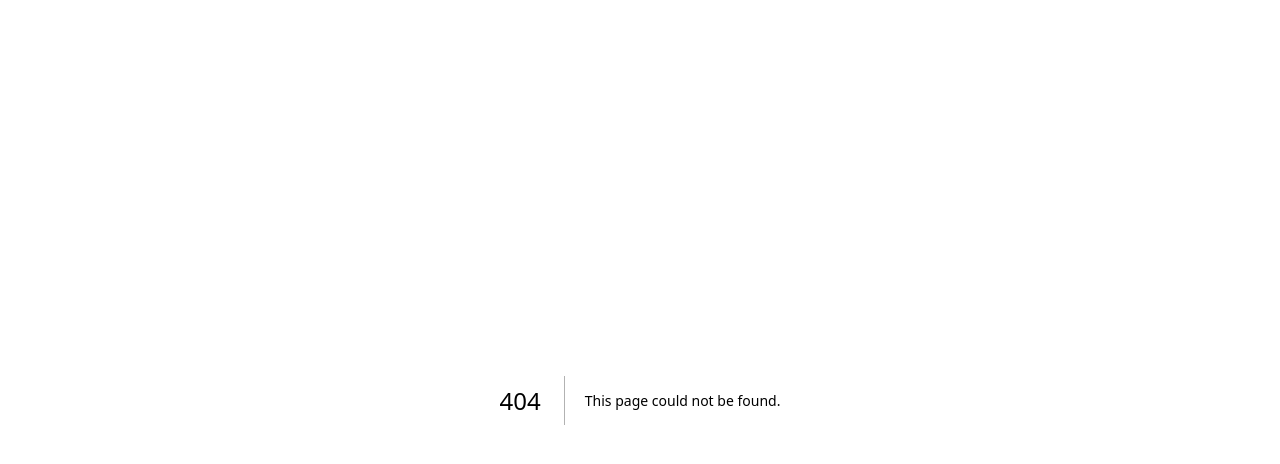
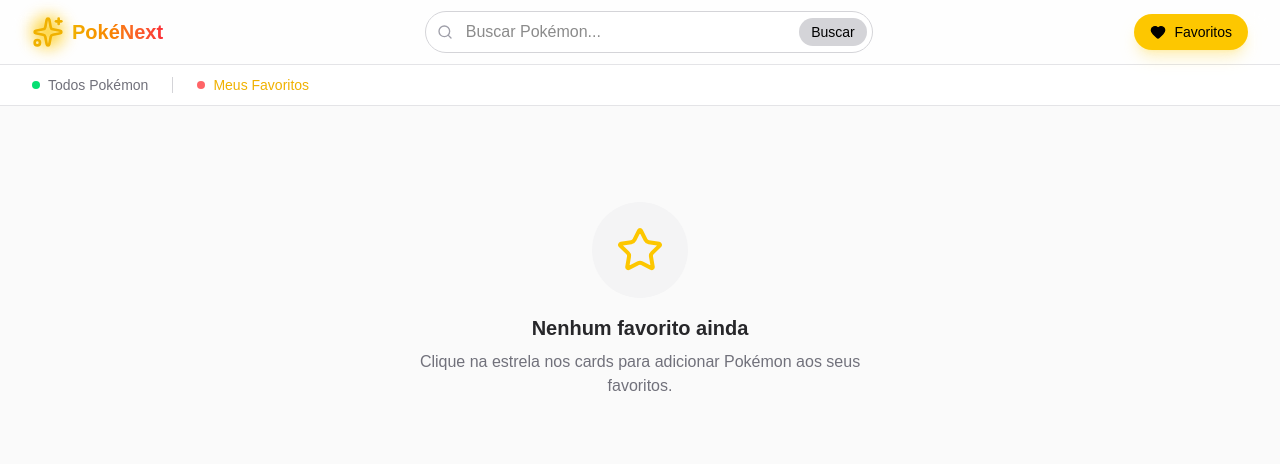
Before and after one commit to Joaorocha07/pokenext, a Next.js app: page /favoritos in a window 1280 px wide. Before the commit this address had no page. Shown: the top 464 px of the page. Built offline with nearby package versions, Linux system fonts and the light colour scheme.

Commit message:
feat(favoritos): Tela de favoritos criado

```diff
--- /dev/null
+++ b/app/favoritos/components/FavoritesGrid.tsx
@@ -0,0 +1,72 @@
+'use client'
+import { useEffect, useState } from 'react'
+
+import { Pokemon } from '@/services/pokeapi/types'
+
+import { useFavorites } from '@/hooks/pokemon/useFavorites'
+
+import { pokemonService } from '@/services/pokeapi/pokemonService'
+
+import { PokemonCard } from '@/app/pokemon/components/PokemonCard'
+
+import { LoadingSpinner } from '@/app/pokemon/components/LoadingSpinner'
+
+export function FavoritesGrid() {
+  const { favorites, isLoaded } = useFavorites()
+  const [pokemons, setPokemons] = useState<Pokemon[]>([])
+  const [loading, setLoading] = useState(true)
+
+  useEffect(() => {
+    async function loadFavorites() {
+      if (!isLoaded) return
+
+      if (favorites.length === 0) {
+        setPokemons([])
+        setLoading(false)
+
+        return
+      }
+
+      setLoading(true)
+      try {
+        const promises = favorites.map((
+            id) => pokemonService.getByIdOrName(String(id)
+        ))
+        const results = await Promise.all(promises)
+
+        setPokemons(results)
+      } catch (error) {
+        console.error('Erro ao carregar favoritos:', error)
+      } finally {
+        setLoading(false)
+      }
+    }
+
+    loadFavorites()
+  }, [favorites, isLoaded])
+
+  const handleRemove = () => {
+    setPokemons((prev) => [...prev])
+  }
+
+  if (!isLoaded || loading) {
+    return <LoadingSpinner />
+  }
+
+  if (pokemons.length === 0) {
+    return null
+  }
+
+  return (
+    <div className="grid grid-cols-1 sm:grid-cols-2 md:grid-cols-3 lg:grid-cols-4 gap-6 max-w-7xl mx-auto px-4 sm:px-6 lg:px-8">
+      {pokemons.map((pokemon) => (
+        <PokemonCard
+          key={pokemon.id}
+          pokemon={pokemon}
+          showRemoveButton
+          onRemove={handleRemove}
+        />
+      ))}
+    </div>
+  )
+}
--- /dev/null
+++ b/app/favoritos/layout.tsx
@@ -0,0 +1,18 @@
+import type { Metadata } from 'next'
+
+export const metadata: Metadata = {
+  title: 'Pokémon - PokéNext',
+  description: 'Explore o mundo Pokémon',
+}
+
+export default function FavoritosLayout({
+  children,
+}: Readonly<{
+  children: React.ReactNode
+}>) {
+  return (
+    <div className="min-h-screen bg-zinc-50 dark:bg-black">
+      {children}
+    </div>
+  )
+}
--- /dev/null
+++ b/app/favoritos/page.tsx
@@ -0,0 +1,161 @@
+/* eslint-disable react-hooks/set-state-in-effect */
+'use client'
+import { useCallback, useEffect, useState } from 'react'
+
+import { Pokemon } from '@/services/pokeapi/types'
+
+import { Header } from '../pokemon/components/Header'
+
+import { useFavorites } from '@/hooks/pokemon/useFavorites'
+
+import { EmptyState } from '../pokemon/components/EmptyState'
+
+import { PokemonCard } from '../pokemon/components/PokemonCard'
+
+import { pokemonService } from '@/services/pokeapi/pokemonService'
+
+import { LoadingSpinner } from '../pokemon/components/LoadingSpinner'
+
+export default function FavoritosPage() {
+  const { favorites, isLoaded } = useFavorites()
+
+  const [searchQuery, setSearchQuery] = useState('')
+  const [isSearching, setIsSearching] = useState(false)
+  const [error, setError] = useState<string | null>(null)
+  const [pokemons, setPokemons] = useState<Pokemon[]>([])
+
+  useEffect(() => {
+    if (!isLoaded) return
+
+    if (favorites.length === 0) {
+      setPokemons([])
+
+      return
+    }
+
+    setIsSearching(true)
+
+    const promises = favorites.map((id) =>
+      pokemonService.getByIdOrName(String(id))
+    )
+
+    Promise.all(promises)
+      .then((results) => {
+        setPokemons(results)
+      })
+      .catch(() => {
+        setError('Erro ao carregar favoritos')
+      })
+      .finally(() => {
+        setIsSearching(false)
+      })
+  }, [favorites, isLoaded])
+
+  const handleSearch = useCallback((query: string) => {
+    if (!query.trim()) {
+      setError(null)
+      setIsSearching(true)
+
+      Promise.all(favorites.map((
+        id) => pokemonService.getByIdOrName(String(id)))
+      )
+        .then((results) => {
+          setPokemons(results)
+        })
+        .catch(() => {
+          setError('Erro ao carregar favoritos')
+        })
+        .finally(() => {
+          setIsSearching(false)
+        })
+
+      return
+    }
+
+    setError(null)
+    setIsSearching(true)
+    setSearchQuery(query)
+
+    pokemonService
+      .getByIdOrName(query)
+      .then((pokemon) => {
+        if (favorites.includes(pokemon.id)) {
+          setPokemons([pokemon])
+        } else {
+          setPokemons([])
+          setError('not-favorite')
+        }
+      })
+      .catch(() => {
+        setPokemons([])
+        setError('not-found')
+      })
+      .finally(() => {
+        setIsSearching(false)
+      })
+  }, [favorites])
+
+  const handleRemoveFavorite = useCallback(() => {
+    setPokemons((prev) => [...prev])
+  }, [])
+
+  function renderContent() {
+    if (!isLoaded || isSearching) {
+      return <LoadingSpinner />
+    }
+
+    if (error === 'not-found') {
+      return <EmptyState type="not-found" />
+    }
+
+    if (error === 'not-favorite') {
+      return <EmptyState type="not-favorite" message="Este Pokémon não está nos seus favoritos" />
+    }
+
+    if (error) {
+      return <EmptyState type="error" message={error} />
+    }
+
+    if (pokemons.length === 0) {
+      return <EmptyState type="no-favorites" />
+    }
+
+    return (
+      <div className="grid grid-cols-1 sm:grid-cols-2 md:grid-cols-3 lg:grid-cols-4 gap-6">
+        {pokemons.map((pokemon) => (
+          <PokemonCard
+            key={pokemon.id}
+            pokemon={pokemon}
+            showRemoveButton
+            onRemove={handleRemoveFavorite}
+          />
+        ))}
+      </div>
+    )
+  }
+
+  return (
+    <div>
+      <Header
+        onSearch={handleSearch}
+        isLoading={isSearching}
+      />
+
+      <main className="pt-4 pb-12">
+        {!isSearching && pokemons.length > 0 && !error && (
+          <div className="max-w-7xl mx-auto px-4 sm:px-6 lg:px-8 mb-4">
+            <p className="text-sm text-zinc-500 dark:text-zinc-400">
+              {searchQuery
+                ? `Resultado para "${searchQuery}"`
+                : `${pokemons.length} Pokémon favorito${pokemons.length !== 1 ? 's' : ''}`}
+            </p>
+          </div>
+        )}
+
+        <div className="max-w-7xl mx-auto px-4 sm:px-6 lg:px-8">
+          {renderContent()}
+        </div>
+      </main>
+    </div>
+  )
+}
--- a/app/pokemon/components/EmptyState.tsx
+++ b/app/pokemon/components/EmptyState.tsx
@@ -1,7 +1,7 @@
-import { Frown, SearchX } from 'lucide-react'
+import { Frown, HeartCrack, SearchX, Star } from 'lucide-react'
 
 interface EmptyStateProps {
-  type: 'not-found' | 'no-results' | 'error'
+  type: 'not-found' | 'no-results' | 'error' | 'no-favorites' | 'not-favorite'
   message?: string
 }
 
@@ -25,6 +25,18 @@ export function EmptyState({ type, message }: EmptyStateProps) {
       description: message || 'Não foi possível carregar os Pokémon. Tente novamente mais tarde.',
       color: 'text-red-500',
     },
+    'no-favorites': {
+      icon: Star,
+      title: 'Nenhum favorito ainda',
+      description: message || 'Clique na estrela nos cards para adicionar Pokémon aos seus favoritos.',
+      color: 'text-yellow-400',
+    },
+    'not-favorite': {
+      icon: HeartCrack,
+      title: 'Não é um favorito',
+      description: message || 'Este Pokémon não está na sua lista de favoritos.',
+      color: 'text-rose-400',
+    },
   }
 
   const config = configs[type]
--- a/app/pokemon/components/Header.tsx
+++ b/app/pokemon/components/Header.tsx
@@ -1,16 +1,19 @@
 'use client'
-
 import { FormEvent, useState } from 'react'
 
-import { Search, Sparkles } from 'lucide-react'
+import { usePathname } from 'next/navigation'
+
+import { Heart, Search, Sparkles } from 'lucide-react'
+
+import Link from 'next/link'
 
 interface HeaderProps {
   isLoading: boolean
-  favoritesCount: number
   onSearch: (_query: string) => void
 }
 
-export function Header({ onSearch, isLoading}: HeaderProps) {
+export function Header({ onSearch, isLoading }: HeaderProps) {
+  const pathname = usePathname()
   const [query, setQuery] = useState('')
 
   function handleSubmit(e: FormEvent) {
@@ -20,20 +23,22 @@ export function Header({ onSearch, isLoading}: HeaderProps) {
     }
   }
 
+  const isFavoritesPage = pathname === '/favoritos'
+
   return (
     <header className="sticky top-0 z-40 w-full bg-white/80 backdrop-blur-md border-b border-zinc-200 dark:bg-zinc-950/80 dark:border-zinc-800">
       <div className="max-w-7xl mx-auto px-4 sm:px-6 lg:px-8">
         <div className="flex items-center h-16 gap-4">
           {/* Logo - posicionado à esquerda */}
-          <div className="flex items-center gap-2 shrink-0">
+          <Link href="/pokemon" className="flex items-center gap-2 shrink-0 group">
             <div className="relative">
-              <div className="absolute inset-0 bg-yellow-400 rounded-full blur-sm animate-pulse" />
+              <div className="absolute inset-0 bg-yellow-400 rounded-full blur-sm animate-pulse group-hover:animate-none transition-all" />
               <Sparkles className="relative w-8 h-8 text-yellow-500" />
             </div>
             <h1 className="text-xl font-bold bg-linear-to-r from-yellow-500 to-red-500 bg-clip-text text-transparent hidden sm:block">
               PokéNext
             </h1>
-          </div>
+          </Link>
 
           {/* Search Bar - centralizado com flex-1 e justify-center */}
           <div className="flex-1 flex justify-center">
@@ -64,6 +69,54 @@ export function Header({ onSearch, isLoading}: HeaderProps) {
               </div>
             </form>
           </div>
+
+          {/* Navigation Menu - à direita */}
+          <nav className="flex items-center gap-1 shrink-0">
+            <Link
+              href="/favoritos"
+              className={`
+                flex items-center gap-2 px-4 py-2 rounded-full text-sm font-medium transition-all duration-200
+                ${isFavoritesPage
+                  ? 'bg-yellow-400 text-black shadow-lg shadow-yellow-400/25'
+                  : 'text-zinc-600 hover:text-zinc-900 hover:bg-zinc-100 dark:text-zinc-400 dark:hover:text-white dark:hover:bg-zinc-800'
+                }
+              `}
+            >
+              <Heart className={`w-4 h-4 ${isFavoritesPage ? 'fill-current' : ''}`} />
+              <span className="hidden sm:inline">Favoritos</span>
+            </Link>
+          </nav>
+        </div>
+      </div>
+
+      {/* Submenu/Breadcrumb opcional */}
+      <div className="border-t border-zinc-200 dark:border-zinc-800 bg-white/50 dark:bg-zinc-950/50">
+        <div className="max-w-7xl mx-auto px-4 sm:px-6 lg:px-8">
+          <div className="flex items-center h-10 gap-6 text-sm">
+            <Link
+              href="/pokemon"
+              className={`flex items-center gap-2 transition-colors ${
+                pathname === '/pokemon'
+                  ? 'text-yellow-500 font-medium'
+                  : 'text-zinc-500 hover:text-zinc-700 dark:text-zinc-400 dark:hover:text-zinc-200'
+              }`}
+            >
+              <span className="w-2 h-2 rounded-full bg-green-400" />
+              Todos Pokémon
+            </Link>
+            <div className="w-px h-4 bg-zinc-300 dark:bg-zinc-700" />
+            <Link
+              href="/favoritos"
+              className={`flex items-center gap-2 transition-colors ${
+                isFavoritesPage
+                  ? 'text-yellow-500 font-medium'
+                  : 'text-zinc-500 hover:text-zinc-700 dark:text-zinc-400 dark:hover:text-zinc-200'
+              }`}
+            >
+              <span className="w-2 h-2 rounded-full bg-red-400" />
+              Meus Favoritos
+            </Link>
+          </div>
         </div>
       </div>
     </header>
--- a/app/pokemon/components/PokemonCard.tsx
+++ b/app/pokemon/components/PokemonCard.tsx
@@ -1,8 +1,13 @@
 'use client'
+
 import { useState } from 'react'
 
 import { ArrowRight, Star } from 'lucide-react'
+
 import type { Pokemon } from '@/services/pokeapi/types'
+
+import { useFavorites } from '@/hooks/pokemon/useFavorites'
+
 import { pokemonService } from '@/services/pokeapi/pokemonService'
 
 import Link from 'next/link'
@@ -11,11 +16,17 @@ import Image from 'next/image'
 
 interface PokemonCardProps {
   pokemon: Pokemon
+  showRemoveButton?: boolean
+  onRemove?: () => void
 }
 
-export function PokemonCard({ pokemon }: PokemonCardProps) {
-  const [isFavorite, setIsFavorite] = useState(false)
+export function PokemonCard({
+  pokemon, showRemoveButton, onRemove
+}: PokemonCardProps) {
   const [imageLoaded, setImageLoaded] = useState(false)
+  const { isFavorite, toggleFavorite } = useFavorites()
+
+  const favorite = isFavorite(pokemon.id)
 
   const mainType = pokemon.types[0]?.type.name || 'normal'
 
@@ -43,16 +54,25 @@ export function PokemonCard({ pokemon }: PokemonCardProps) {
 
   const bgColor = typeColors[mainType] || 'bg-zinc-400'
 
+  const handleFavoriteClick = (e: React.MouseEvent) => {
+    e.preventDefault()
+    e.stopPropagation()
+    toggleFavorite(pokemon.id)
+    if (showRemoveButton && onRemove) {
+      onRemove()
+    }
+  }
+
   return (
     <div className="group relative bg-white dark:bg-zinc-900 rounded-2xl shadow-lg hover:shadow-xl transition-all duration-300 hover:-translate-y-1 overflow-hidden border border-zinc-100 dark:border-zinc-800">
       {/* Favorite Button */}
       <button
-        onClick={() => setIsFavorite(!isFavorite)}
+        onClick={handleFavoriteClick}
         className="absolute top-3 right-3 z-10 p-2 rounded-full bg-white/90 dark:bg-zinc-800/90 shadow-md hover:scale-110 transition-transform"
       >
         <Star
           className={`w-5 h-5 transition-colors ${
-            isFavorite
+            favorite
               ? 'fill-yellow-400 text-yellow-400'
               : 'text-zinc-400 hover:text-yellow-400'
           }`}
--- a/app/pokemon/page.tsx
+++ b/app/pokemon/page.tsx
@@ -63,11 +63,17 @@ const handleSearch = useCallback((query: string) => {
       })
   }, [])
 
+  console.log(error)
+
   // Renderização condicional
   function renderContent() {
     if (isLoading || isSearching) {
       return <LoadingSpinner />
     }
+
+    console.log(error)
+
+    console.log(pokemons)
 
     if (error === 'not-found') {
       return <EmptyState type="not-found" />
@@ -87,7 +93,6 @@ const handleSearch = useCallback((query: string) => {
   return (
     <div className="min-h-screen bg-zinc-50 dark:bg-black">
       <Header
-        favoritesCount={1}
         onSearch={handleSearch}
         isLoading={isSearching}
       />
--- a/hooks/pokemon/useFavorites.ts
+++ b/hooks/pokemon/useFavorites.ts
@@ -1,17 +1,17 @@
+/* eslint-disable react-hooks/set-state-in-effect */
 'use client'
 
 import { useCallback, useEffect, useState } from 'react'
-import type { Pokemon } from '@/services/pokeapi/types'
 
-const STORAGE_KEY = 'pokenext-favorites'
+const FAVORITES_KEY = 'pokemon-favorites'
 
 export function useFavorites() {
-  const [favorites, setFavorites] = useState<Pokemon[]>([])
+  const [favorites, setFavorites] = useState<number[]>([])
   const [isLoaded, setIsLoaded] = useState(false)
 
   useEffect(() => {
     try {
-      const stored = localStorage.getItem(STORAGE_KEY)
+      const stored = localStorage.getItem(FAVORITES_KEY)
 
       if (stored) {
         setFavorites(JSON.parse(stored))
@@ -22,63 +22,40 @@ export function useFavorites() {
     setIsLoaded(true)
   }, [])
 
-  // Salvar no localStorage
   useEffect(() => {
     if (isLoaded) {
       try {
-        localStorage.setItem(STORAGE_KEY, JSON.stringify(favorites))
+        localStorage.setItem(FAVORITES_KEY, JSON.stringify(favorites))
       } catch (error) {
         console.error('Erro ao salvar favoritos:', error)
       }
     }
   }, [favorites, isLoaded])
 
-  const addFavorite = useCallback((pokemon: Pokemon) => {
+  const toggleFavorite = useCallback((pokemonId: number) => {
     setFavorites((prev) => {
-      if (prev.some((p) => p.id === pokemon.id)) return prev
+      if (prev.includes(pokemonId)) {
+        return prev.filter((id) => id !== pokemonId)
+      }
 
-return [...prev, pokemon]
-    })
-  }, [])
-
-  const removeFavorite = useCallback((pokemonId: number) => {
-    setFavorites((prev) => prev.filter((p) => p.id !== pokemonId))
+      return [...prev, pokemonId]}
+    )
   }, [])
 
   const isFavorite = useCallback((pokemonId: number) => {
-    return favorites.some((p) => p.id === pokemonId)
+    return favorites.includes(pokemonId)
   }, [favorites])
 
-  const toggleFavorite = useCallback((pokemon: Pokemon) => {
-    if (isFavorite(pokemon.id)) {
-      removeFavorite(pokemon.id)
-
-return false
-    } else {
-      addFavorite(pokemon)
-
-return true
-    }
-  }, [isFavorite, addFavorite, removeFavorite])
-
-  const searchFavorites = useCallback((query: string) => {
-    const lowerQuery = query.toLowerCase()
-
-return favorites.filter(
-      (p) =>
-        p.name.toLowerCase().includes(lowerQuery) ||
-        p.types.some((t) => t.type.name.toLowerCase().includes(lowerQuery))
-    )
-  }, [favorites])
+  const removeFavorite = useCallback((pokemonId: number) => {
+    setFavorites((prev) => prev.filter((id) => id !== pokemonId))
+  }, [])
 
   return {
+    isLoaded,
     favorites,
-    isLoaded,
-    addFavorite,
+    favoritesCount: favorites.length,
+    isFavorite,
     removeFavorite,
-    isFavorite,
-    toggleFavorite,
-    searchFavorites,
-    count: favorites.length,
+    toggleFavorite
   }
 }
```
Lines whose indentation alone changed are shown as unchanged.
